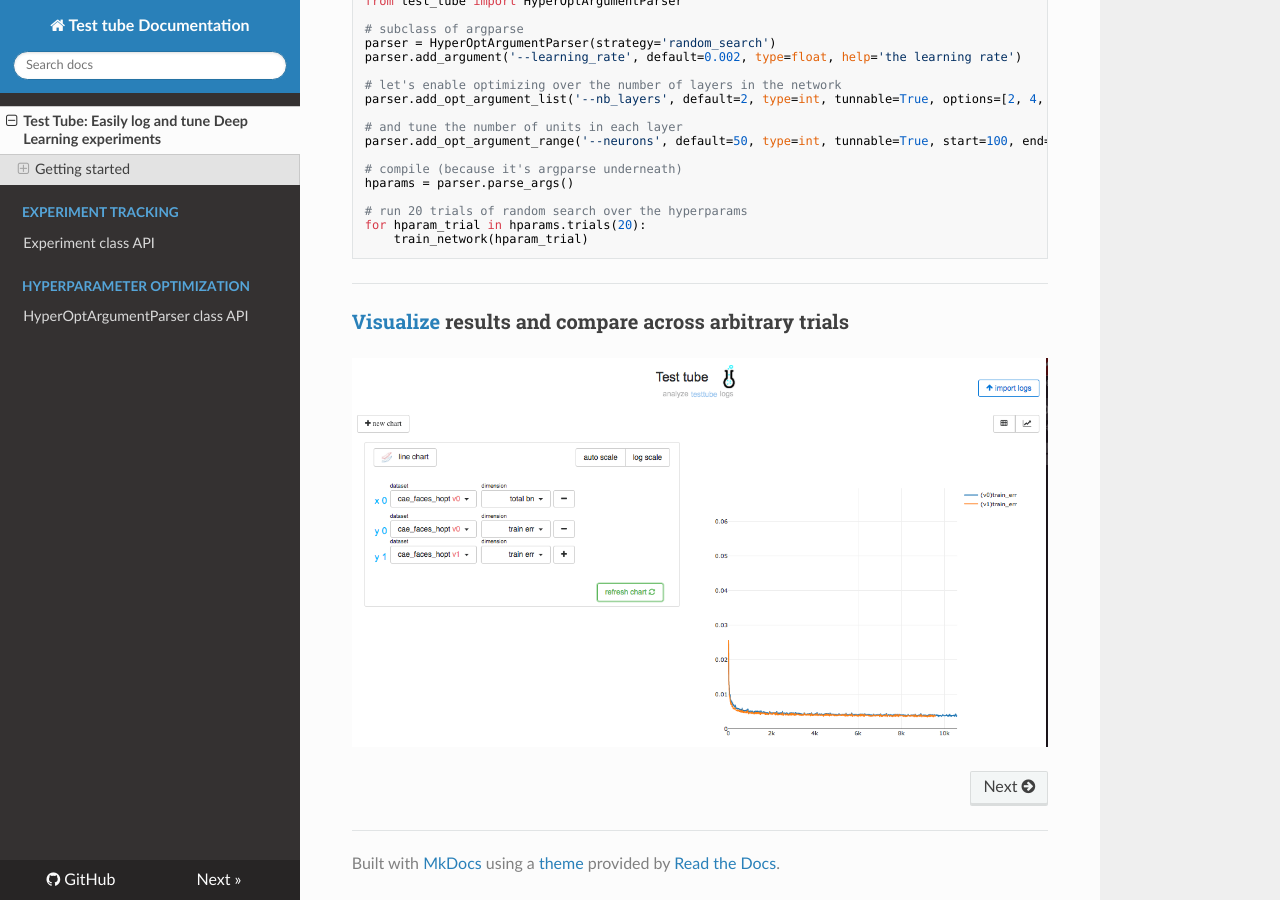
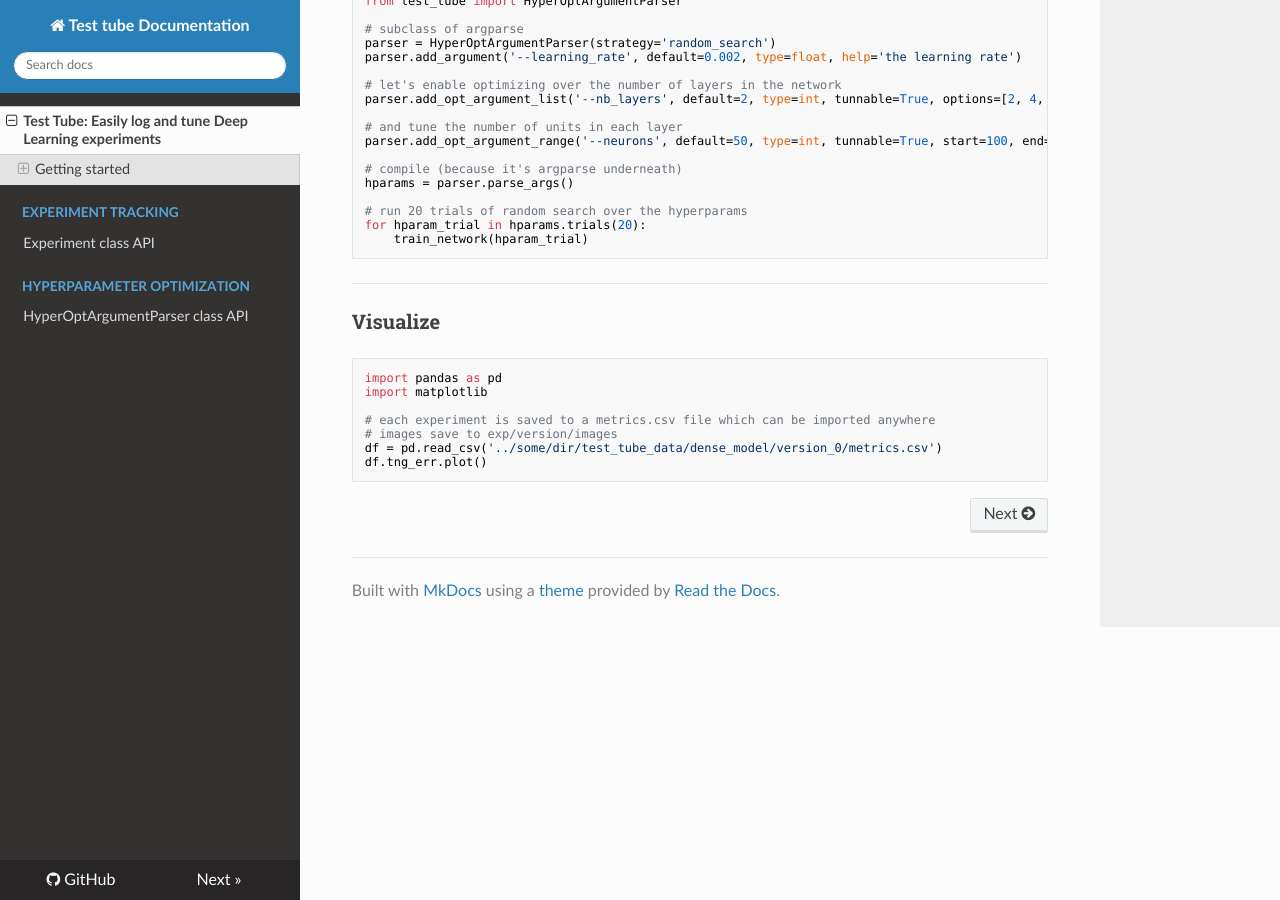
Before and after one commit to williamFalcon/test-tube, an MkDocs documentation site: the page built from docs/index.md, in a window 1280 px wide and 900 px high, scrolled down 946 px. Built offline with MkDocs 1.6.1, drawn with Linux system fonts in a browser that asks for light colours; nearby versions of some CDN libraries.

Commit message:
updated docs

````diff
--- a/docs/index.md
+++ b/docs/index.md
@@ -58,5 +58,14 @@ for hparam_trial in hparams.trials(20):
 ```
 
 ---
-### [Visualize](http://testtube.williamfalcon.com) results and compare across arbitrary trials
-![Screenshot](img/viz_a.png)
+### Visualize
+
+```python
+import pandas as pd
+import matplotlib
+
+# each experiment is saved to a metrics.csv file which can be imported anywhere
+# images save to exp/version/images
+df = pd.read_csv('../some/dir/test_tube_data/dense_model/version_0/metrics.csv')
+df.tng_err.plot()
+```
````
Also changed, not shown: site/index.html, site/mkdocs/search_index.json.
